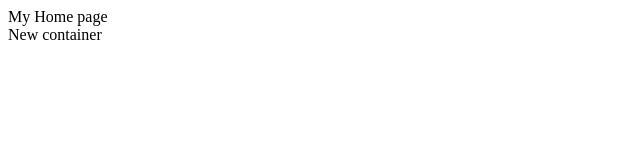
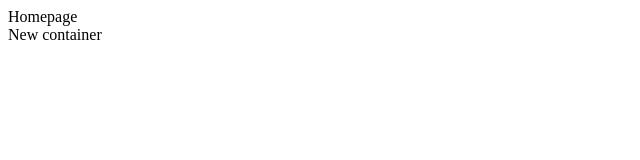
Before and after one commit to KBLabs/ExactDemo2, a plain HTML site: page index.html in a window 1280 px wide. Shown: the full height of the page, 0-640 px from the left. Drawn offline with Linux system fonts and the light colour scheme.

Commit message:
2nd update

```diff
--- a/index.html
+++ b/index.html
@@ -7,7 +7,7 @@
     <title>Project</title>
 </head>
 <body>
-    <div id="root">My Home page </div>
+    <div id="root">Homepage </div>
     <div id="container">New container</div>
 </body>
 </html>
```
